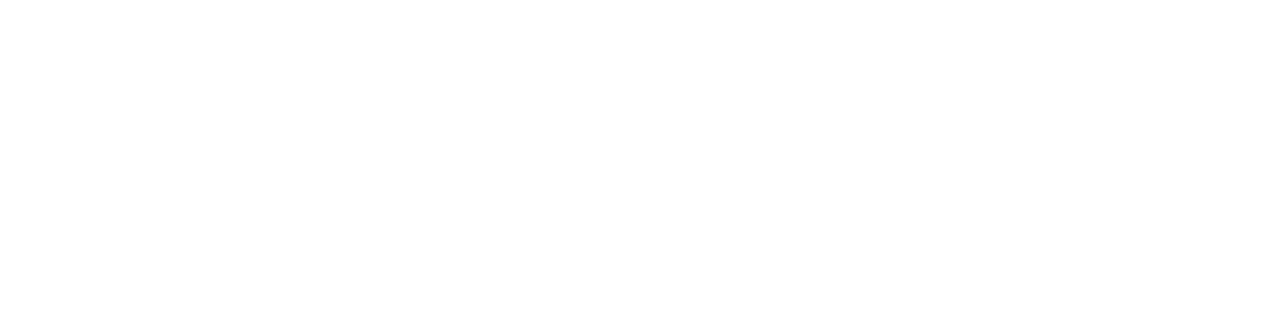
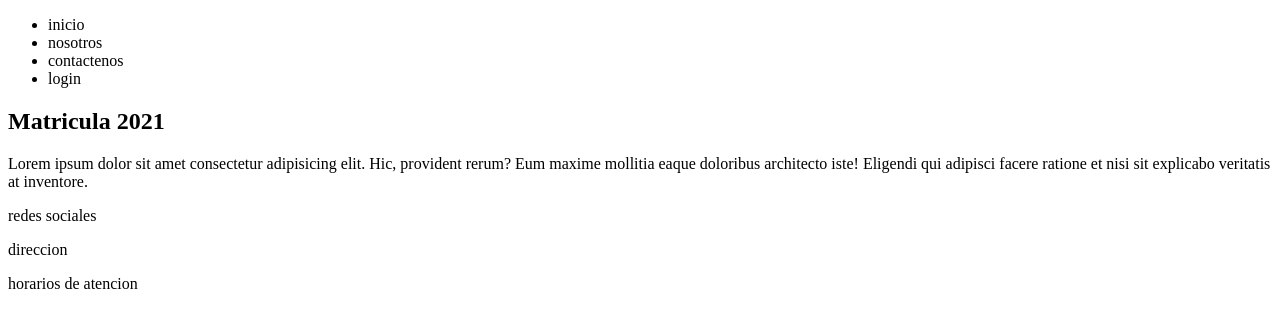
Before and after one commit to manuelesp1/ProyectoIntegrador, a PHP site: page / in a window 1280 px wide. Before the commit the part shown is empty. Shown: the top 328 px of the page. Run offline with PHP 8.4, Linux system fonts and the light colour scheme.

Commit message:
pagina principal

```diff
--- a/index.php
+++ b/index.php
@@ -6,6 +6,24 @@
     <title>Document</title>
 </head>
 <body>
-
+    <nav class="menu">
+        <ul>
+            <li>inicio</li>
+            <li>nosotros</li>
+            <li>contactenos</li>
+            <li>login</li>
+        </ul>
+    </nav>
+    <section class="mensaje">
+        <article>
+            <h2>Matricula 2021</h2>
+            <p>Lorem ipsum dolor sit amet consectetur adipisicing elit. Hic, provident rerum? Eum maxime mollitia eaque doloribus architecto iste! Eligendi qui adipisci facere ratione et nisi sit explicabo veritatis at inventore.</p>
+        </article>
+    </section>
+    <footer>
+        <p>redes sociales</p>
+        <p>direccion</p>
+        <p>horarios de atencion</p>
+    </footer>
 </body>
 </html>
```
